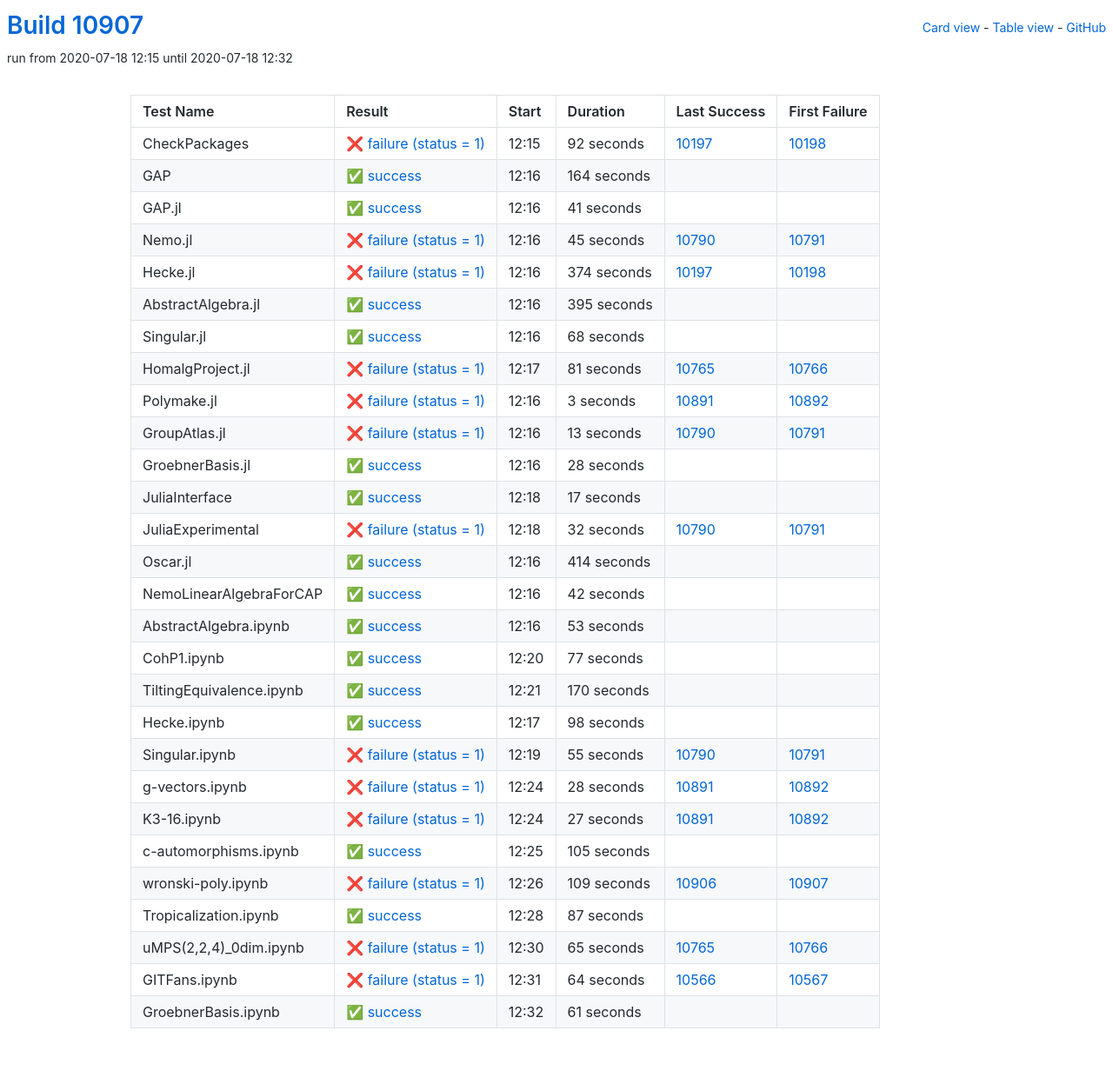
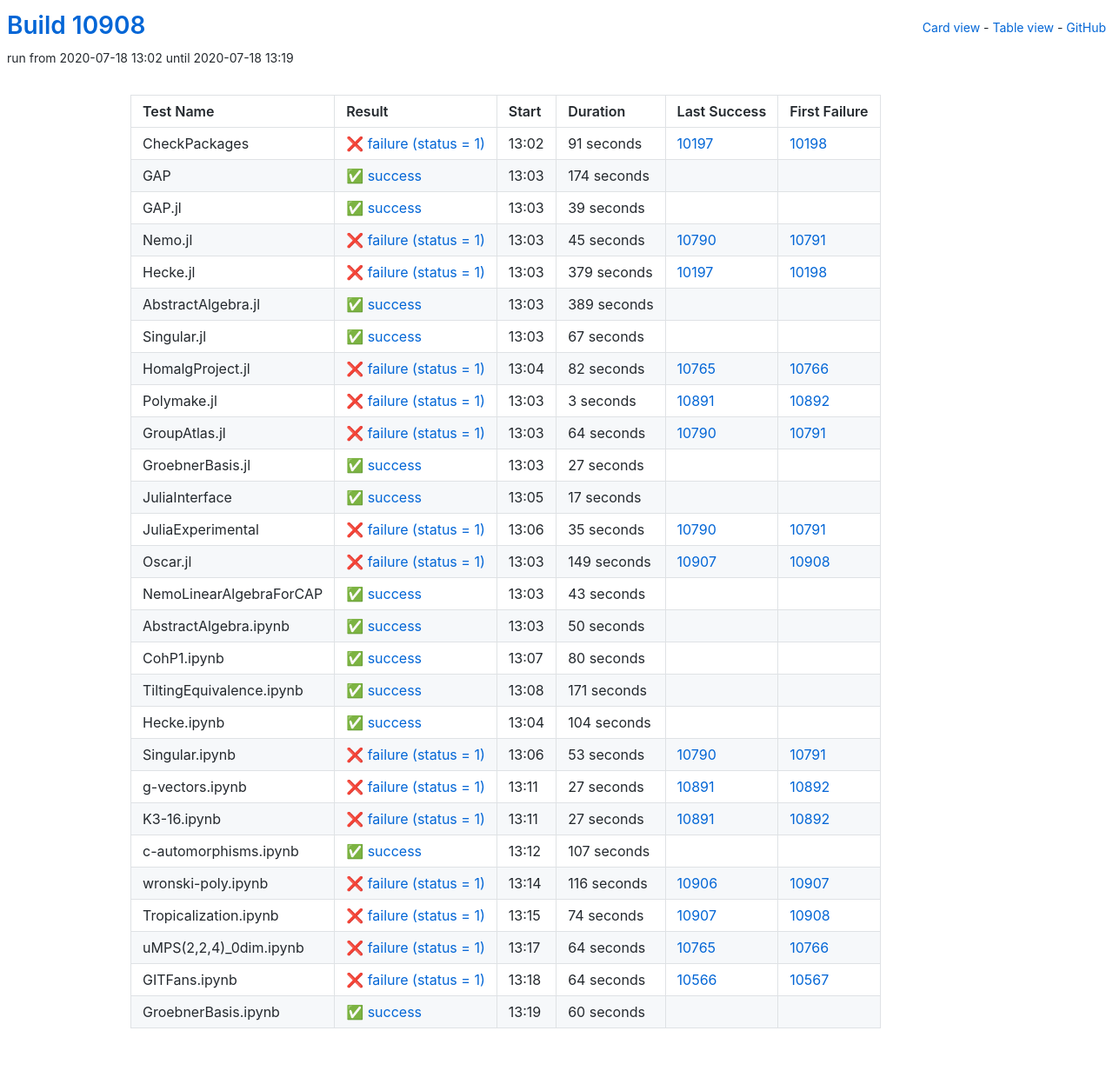
Before and after one commit to oscar-system/oscar-ci-status, a Jekyll site: the page built from table.html, in a window 1280 px wide. Shown: the whole page at 87% size. Built offline with Jekyll 4.4.1, drawn with Linux system fonts in a browser that asks for light colours.

Commit message:
Build #10908

```diff
--- a/_data/ci.yml
+++ b/_data/ci.yml
@@ -1,6 +1,6 @@
 ---
-build: 10907
-build_url: https://oscarci.mathematik.uni-kl.de/job/oscar/10907/
+build: 10908
+build_url: https://oscarci.mathematik.uni-kl.de/job/oscar/10908/
 job: oscar
 organization: oscar-system
 repo: oscar-ci-status
@@ -8,44 +8,44 @@
 tests:
 - name: CheckPackages
   id: checkpackages
-  log: https://oscarci.mathematik.uni-kl.de/job/oscar/10907/artifact/logs/build-10907/CheckPackages.log
-  start: 2020-07-18 12:15
+  log: https://oscarci.mathematik.uni-kl.de/job/oscar/10908/artifact/logs/build-10908/CheckPackages.log
+  start: 2020-07-18 13:02
   success: false
   exitcode: 1
   status: failure
-  duration: 92
+  duration: 91
   last_success: 10197
   last_success_url: https://oscarci.mathematik.uni-kl.de/job/oscar/10197/
   first_failure: 10198
   first_failure_url: https://oscarci.mathematik.uni-kl.de/job/oscar/10198/
 - name: GAP
   id: gap
-  log: https://oscarci.mathematik.uni-kl.de/job/oscar/10907/artifact/logs/build-10907/GAP.log
-  start: 2020-07-18 12:16
+  log: https://oscarci.mathematik.uni-kl.de/job/oscar/10908/artifact/logs/build-10908/GAP.log
+  start: 2020-07-18 13:03
   success: true
   exitcode: 0
   status: success
-  duration: 164
+  duration: 174
   last_success: false
   last_success_url:
   first_failure: false
   first_failure_url:
 - name: GAP.jl
   id: gap-jl
-  log: https://oscarci.mathematik.uni-kl.de/job/oscar/10907/artifact/logs/build-10907/GAP.jl.log
-  start: 2020-07-18 12:16
+  log: https://oscarci.mathematik.uni-kl.de/job/oscar/10908/artifact/logs/build-10908/GAP.jl.log
+  start: 2020-07-18 13:03
   success: true
   exitcode: 0
   status: success
-  duration: 41
+  duration: 39
   last_success: false
   last_success_url:
   first_failure: false
   first_failure_url:
 - name: Nemo.jl
   id: nemo-jl
-  log: https://oscarci.mathematik.uni-kl.de/job/oscar/10907/artifact/logs/build-10907/Nemo.jl.log
-  start: 2020-07-18 12:16
+  log: https://oscarci.mathematik.uni-kl.de/job/oscar/10908/artifact/logs/build-10908/Nemo.jl.log
+  start: 2020-07-18 13:03
   success: false
   exitcode: 1
   status: failure
@@ -56,56 +56,56 @@
   first_failure_url: https://oscarci.mathematik.uni-kl.de/job/oscar/10791/
 - name: Hecke.jl
   id: hecke-jl
-  log: https://oscarci.mathematik.uni-kl.de/job/oscar/10907/artifact/logs/build-10907/Hecke.jl.log
-  start: 2020-07-18 12:16
+  log: https://oscarci.mathematik.uni-kl.de/job/oscar/10908/artifact/logs/build-10908/Hecke.jl.log
+  start: 2020-07-18 13:03
   success: false
   exitcode: 1
   status: failure
-  duration: 374
+  duration: 379
   last_success: 10197
   last_success_url: https://oscarci.mathematik.uni-kl.de/job/oscar/10197/
   first_failure: 10198
   first_failure_url: https://oscarci.mathematik.uni-kl.de/job/oscar/10198/
 - name: AbstractAlgebra.jl
   id: abstractalgebra-jl
-  log: https://oscarci.mathematik.uni-kl.de/job/oscar/10907/artifact/logs/build-10907/AbstractAlgebra.jl.log
-  start: 2020-07-18 12:16
+  log: https://oscarci.mathematik.uni-kl.de/job/oscar/10908/artifact/logs/build-10908/AbstractAlgebra.jl.log
+  start: 2020-07-18 13:03
   success: true
   exitcode: 0
   status: success
-  duration: 395
+  duration: 389
   last_success: false
   last_success_url:
   first_failure: false
   first_failure_url:
 - name: Singular.jl
   id: singular-jl
-  log: https://oscarci.mathematik.uni-kl.de/job/oscar/10907/artifact/logs/build-10907/Singular.jl.log
-  start: 2020-07-18 12:16
+  log: https://oscarci.mathematik.uni-kl.de/job/oscar/10908/artifact/logs/build-10908/Singular.jl.log
+  start: 2020-07-18 13:03
   success: true
   exitcode: 0
   status: success
-  duration: 68
+  duration: 67
   last_success: false
   last_success_url:
   first_failure: false
   first_failure_url:
 - name: HomalgProject.jl
   id: homalgproject-jl
-  log: https://oscarci.mathematik.uni-kl.de/job/oscar/10907/artifact/logs/build-10907/HomalgProject.jl.log
-  start: 2020-07-18 12:17
+  log: https://oscarci.mathematik.uni-kl.de/job/oscar/10908/artifact/logs/build-10908/HomalgProject.jl.log
+  start: 2020-07-18 13:04
   success: false
   exitcode: 1
   status: failure
-  duration: 81
+  duration: 82
   last_success: 10765
   last_success_url: https://oscarci.mathematik.uni-kl.de/job/oscar/10765/
   first_failure: 10766
   first_failure_url: https://oscarci.mathematik.uni-kl.de/job/oscar/10766/
 - name: Polymake.jl
   id: polymake-jl
-  log: https://oscarci.mathematik.uni-kl.de/job/oscar/10907/artifact/logs/build-10907/Polymake.jl.log
-  start: 2020-07-18 12:16
+  log: https://oscarci.mathematik.uni-kl.de/job/oscar/10908/artifact/logs/build-10908/Polymake.jl.log
+  start: 2020-07-18 13:03
   success: false
   exitcode: 1
   status: failure
@@ -116,32 +116,32 @@
   first_failure_url: https://oscarci.mathematik.uni-kl.de/job/oscar/10892/
 - name: GroupAtlas.jl
   id: groupatlas-jl
-  log: https://oscarci.mathematik.uni-kl.de/job/oscar/10907/artifact/logs/build-10907/GroupAtlas.jl.log
-  start: 2020-07-18 12:16
+  log: https://oscarci.mathematik.uni-kl.de/job/oscar/10908/artifact/logs/build-10908/GroupAtlas.jl.log
+  start: 2020-07-18 13:03
   success: false
   exitcode: 1
   status: failure
-  duration: 13
+  duration: 64
   last_success: 10790
   last_success_url: https://oscarci.mathematik.uni-kl.de/job/oscar/10790/
   first_failure: 10791
   first_failure_url: https://oscarci.mathematik.uni-kl.de/job/oscar/10791/
 - name: GroebnerBasis.jl
   id: groebnerbasis-jl
-  log: https://oscarci.mathematik.uni-kl.de/job/oscar/10907/artifact/logs/build-10907/GroebnerBasis.jl.log
-  start: 2020-07-18 12:16
+  log: https://oscarci.mathematik.uni-kl.de/job/oscar/10908/artifact/logs/build-10908/GroebnerBasis.jl.log
+  start: 2020-07-18 13:03
   success: true
   exitcode: 0
   status: success
-  duration: 28
+  duration: 27
   last_success: false
   last_success_url:
   first_failure: false
   first_failure_url:
 - name: JuliaInterface
   id: juliainterface
-  log: https://oscarci.mathematik.uni-kl.de/job/oscar/10907/artifact/logs/build-10907/JuliaInterface.log
-  start: 2020-07-18 12:18
+  log: https://oscarci.mathematik.uni-kl.de/job/oscar/10908/artifact/logs/build-10908/JuliaInterface.log
+  start: 2020-07-18 13:05
   success: true
   exitcode: 0
   status: success
@@ -152,116 +152,116 @@
   first_failure_url:
 - name: JuliaExperimental
   id: juliaexperimental
-  log: https://oscarci.mathematik.uni-kl.de/job/oscar/10907/artifact/logs/build-10907/JuliaExperimental.log
-  start: 2020-07-18 12:18
+  log: https://oscarci.mathematik.uni-kl.de/job/oscar/10908/artifact/logs/build-10908/JuliaExperimental.log
+  start: 2020-07-18 13:06
   success: false
   exitcode: 1
   status: failure
-  duration: 32
+  duration: 35
   last_success: 10790
   last_success_url: https://oscarci.mathematik.uni-kl.de/job/oscar/10790/
   first_failure: 10791
   first_failure_url: https://oscarci.mathematik.uni-kl.de/job/oscar/10791/
 - name: Oscar.jl
   id: oscar-jl
-  log: https://oscarci.mathematik.uni-kl.de/job/oscar/10907/artifact/logs/build-10907/Oscar.jl.log
-  start: 2020-07-18 12:16
+  log: https://oscarci.mathematik.uni-kl.de/job/oscar/10908/artifact/logs/build-10908/Oscar.jl.log
+  start: 2020-07-18 13:03
+  success: false
+  exitcode: 1
+  status: failure
+  duration: 149
+  last_success: 10907
+  last_success_url: https://oscarci.mathematik.uni-kl.de/job/oscar/10907/
+  first_failure: 10908
+  first_failure_url: https://oscarci.mathematik.uni-kl.de/job/oscar/10908/
+- name: NemoLinearAlgebraForCAP
+  id: nemolinearalgebraforcap
+  log: https://oscarci.mathematik.uni-kl.de/job/oscar/10908/artifact/logs/build-10908/NemoLinearAlgebraForCAP.log
+  start: 2020-07-18 13:03
   success: true
   exitcode: 0
   status: success
-  duration: 414
-  last_success: false
-  last_success_url:
-  first_failure: false
-  first_failure_url:
-- name: NemoLinearAlgebraForCAP
-  id: nemolinearalgebraforcap
-  log: https://oscarci.mathematik.uni-kl.de/job/oscar/10907/artifact/logs/build-10907/NemoLinearAlgebraForCAP.log
-  start: 2020-07-18 12:16
-  success: true
-  exitcode: 0
-  status: success
-  duration: 42
+  duration: 43
   last_success: false
   last_success_url:
   first_failure: false
   first_failure_url:
 - name: AbstractAlgebra.ipynb
   id: abstractalgebra-ipynb
-  log: https://oscarci.mathematik.uni-kl.de/job/oscar/10907/artifact/logs/build-10907/AbstractAlgebra.ipynb.log
-  start: 2020-07-18 12:16
+  log: https://oscarci.mathematik.uni-kl.de/job/oscar/10908/artifact/logs/build-10908/AbstractAlgebra.ipynb.log
+  start: 2020-07-18 13:03
   success: true
   exitcode: 0
   status: success
-  duration: 53
+  duration: 50
   last_success: false
   last_success_url:
   first_failure: false
   first_failure_url:
 - name: CohP1.ipynb
   id: cohp1-ipynb
-  log: https://oscarci.mathematik.uni-kl.de/job/oscar/10907/artifact/logs/build-10907/CohP1.ipynb.log
-  start: 2020-07-18 12:20
+  log: https://oscarci.mathematik.uni-kl.de/job/oscar/10908/artifact/logs/build-10908/CohP1.ipynb.log
+  start: 2020-07-18 13:07
   success: true
   exitcode: 0
   status: success
-  duration: 77
+  duration: 80
   last_success: false
   last_success_url:
   first_failure: false
   first_failure_url:
 - name: TiltingEquivalence.ipynb
   id: tiltingequivalence-ipynb
-  log: https://oscarci.mathematik.uni-kl.de/job/oscar/10907/artifact/logs/build-10907/TiltingEquivalence.ipynb.log
-  start: 2020-07-18 12:21
+  log: https://oscarci.mathematik.uni-kl.de/job/oscar/10908/artifact/logs/build-10908/TiltingEquivalence.ipynb.log
+  start: 2020-07-18 13:08
   success: true
   exitcode: 0
   status: success
-  duration: 170
+  duration: 171
   last_success: false
   last_success_url:
   first_failure: false
   first_failure_url:
 - name: Hecke.ipynb
   id: hecke-ipynb
-  log: https://oscarci.mathematik.uni-kl.de/job/oscar/10907/artifact/logs/build-10907/Hecke.ipynb.log
-  start: 2020-07-18 12:17
+  log: https://oscarci.mathematik.uni-kl.de/job/oscar/10908/artifact/logs/build-10908/Hecke.ipynb.log
+  start: 2020-07-18 13:04
   success: true
   exitcode: 0
   status: success
-  duration: 98
+  duration: 104
   last_success: false
   last_success_url:
   first_failure: false
   first_failure_url:
 - name: Singular.ipynb
   id: singular-ipynb
-  log: https://oscarci.mathematik.uni-kl.de/job/oscar/10907/artifact/logs/build-10907/Singular.ipynb.log
-  start: 2020-07-18 12:19
+  log: https://oscarci.mathematik.uni-kl.de/job/oscar/10908/artifact/logs/build-10908/Singular.ipynb.log
+  start: 2020-07-18 13:06
   success: false
   exitcode: 1
   status: failure
-  duration: 55
+  duration: 53
   last_success: 10790
   last_success_url: https://oscarci.mathematik.uni-kl.de/job/oscar/10790/
   first_failure: 10791
   first_failure_url: https://oscarci.mathematik.uni-kl.de/job/oscar/10791/
 - name: g-vectors.ipynb
   id: g-vectors-ipynb
-  log: https://oscarci.mathematik.uni-kl.de/job/oscar/10907/artifact/logs/build-10907/g-vectors.ipynb.log
-  start: 2020-07-18 12:24
+  log: https://oscarci.mathematik.uni-kl.de/job/oscar/10908/artifact/logs/build-10908/g-vectors.ipynb.log
+  start: 2020-07-18 13:11
   success: false
   exitcode: 1
   status: failure
-  duration: 28
+  duration: 27
   last_success: 10891
   last_success_url: https://oscarci.mathematik.uni-kl.de/job/oscar/10891/
   first_failure: 10892
   first_failure_url: https://oscarci.mathematik.uni-kl.de/job/oscar/10892/
 - name: K3-16.ipynb
   id: k3-16-ipynb
-  log: https://oscarci.mathematik.uni-kl.de/job/oscar/10907/artifact/logs/build-10907/K3-16.ipynb.log
-  start: 2020-07-18 12:24
+  log: https://oscarci.mathematik.uni-kl.de/job/oscar/10908/artifact/logs/build-10908/K3-16.ipynb.log
+  start: 2020-07-18 13:11
   success: false
   exitcode: 1
   status: failure
@@ -272,56 +272,56 @@
   first_failure_url: https://oscarci.mathematik.uni-kl.de/job/oscar/10892/
 - name: c-automorphisms.ipynb
   id: c-automorphisms-ipynb
-  log: https://oscarci.mathematik.uni-kl.de/job/oscar/10907/artifact/logs/build-10907/c-automorphisms.ipynb.log
-  start: 2020-07-18 12:25
+  log: https://oscarci.mathematik.uni-kl.de/job/oscar/10908/artifact/logs/build-10908/c-automorphisms.ipynb.log
+  start: 2020-07-18 13:12
   success: true
   exitcode: 0
   status: success
-  duration: 105
+  duration: 107
   last_success: false
   last_success_url:
   first_failure: false
   first_failure_url:
 - name: wronski-poly.ipynb
   id: wronski-poly-ipynb
-  log: https://oscarci.mathematik.uni-kl.de/job/oscar/10907/artifact/logs/build-10907/wronski-poly.ipynb.log
-  start: 2020-07-18 12:26
+  log: https://oscarci.mathematik.uni-kl.de/job/oscar/10908/artifact/logs/build-10908/wronski-poly.ipynb.log
+  start: 2020-07-18 13:14
   success: false
   exitcode: 1
   status: failure
-  duration: 109
+  duration: 116
   last_success: 10906
   last_success_url: https://oscarci.mathematik.uni-kl.de/job/oscar/10906/
   first_failure: 10907
   first_failure_url: https://oscarci.mathematik.uni-kl.de/job/oscar/10907/
 - name: Tropicalization.ipynb
   id: tropicalization-ipynb
-  log: https://oscarci.mathematik.uni-kl.de/job/oscar/10907/artifact/logs/build-10907/Tropicalization.ipynb.log
-  start: 2020-07-18 12:28
-  success: true
-  exitcode: 0
-  status: success
-  duration: 87
-  last_success: false
-  last_success_url:
-  first_failure: false
-  first_failure_url:
-- name: uMPS(2,2,4)_0dim.ipynb
-  id: umps-2-2-4-0dim-ipynb
-  log: https://oscarci.mathematik.uni-kl.de/job/oscar/10907/artifact/logs/build-10907/uMPS-2-2-4-_0dim.ipynb.log
-  start: 2020-07-18 12:30
+  log: https://oscarci.mathematik.uni-kl.de/job/oscar/10908/artifact/logs/build-10908/Tropicalization.ipynb.log
+  start: 2020-07-18 13:15
   success: false
   exitcode: 1
   status: failure
-  duration: 65
+  duration: 74
+  last_success: 10907
+  last_success_url: https://oscarci.mathematik.uni-kl.de/job/oscar/10907/
+  first_failure: 10908
+  first_failure_url: https://oscarci.mathematik.uni-kl.de/job/oscar/10908/
+- name: uMPS(2,2,4)_0dim.ipynb
+  id: umps-2-2-4-0dim-ipynb
+  log: https://oscarci.mathematik.uni-kl.de/job/oscar/10908/artifact/logs/build-10908/uMPS-2-2-4-_0dim.ipynb.log
+  start: 2020-07-18 13:17
+  success: false
+  exitcode: 1
+  status: failure
+  duration: 64
   last_success: 10765
   last_success_url: https://oscarci.mathematik.uni-kl.de/job/oscar/10765/
   first_failure: 10766
   first_failure_url: https://oscarci.mathematik.uni-kl.de/job/oscar/10766/
 - name: GITFans.ipynb
   id: gitfans-ipynb
-  log: https://oscarci.mathematik.uni-kl.de/job/oscar/10907/artifact/logs/build-10907/GITFans.ipynb.log
-  start: 2020-07-18 12:31
+  log: https://oscarci.mathematik.uni-kl.de/job/oscar/10908/artifact/logs/build-10908/GITFans.ipynb.log
+  start: 2020-07-18 13:18
   success: false
   exitcode: 1
   status: failure
@@ -332,12 +332,12 @@
   first_failure_url: https://oscarci.mathematik.uni-kl.de/job/oscar/10567/
 - name: GroebnerBasis.ipynb
   id: groebnerbasis-ipynb
-  log: https://oscarci.mathematik.uni-kl.de/job/oscar/10907/artifact/logs/build-10907/GroebnerBasis.ipynb.log
-  start: 2020-07-18 12:32
+  log: https://oscarci.mathematik.uni-kl.de/job/oscar/10908/artifact/logs/build-10908/GroebnerBasis.ipynb.log
+  start: 2020-07-18 13:19
   success: true
   exitcode: 0
   status: success
-  duration: 61
+  duration: 60
   last_success: false
   last_success_url:
   first_failure: false
```
Also changed, not shown: README.md.
